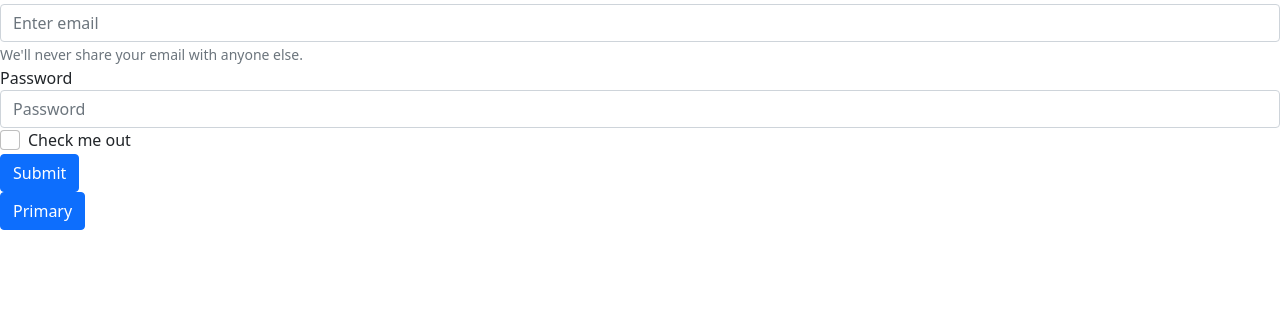
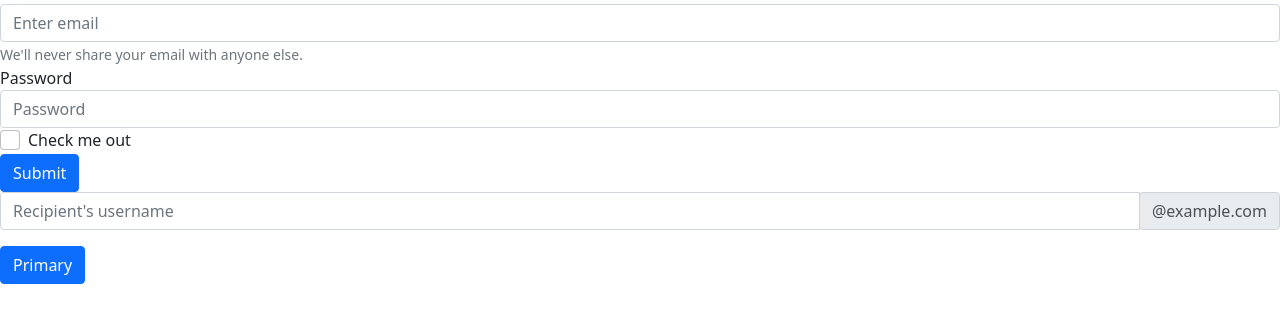
Before and after one commit to tmaygon609/gitFlow, a plain HTML site: page index.html in a window 1280 px wide. Shown: the part 76-398 px from the top of the page. Drawn offline with nearby package versions, Linux system fonts and the light colour scheme.

Commit message:
Creado input para prueba de una nueva feature

```diff
--- a/index.html
+++ b/index.html
@@ -54,6 +54,19 @@
       <button type="submit" class="btn btn-primary">Submit</button>
     </form>
 
+    <div class="input-group mb-3">
+      <input
+        type="text"
+        class="form-control"
+        placeholder="Recipient's username"
+        aria-label="Recipient's username"
+        aria-describedby="basic-addon2"
+      />
+      <div class="input-group-append">
+        <span class="input-group-text" id="basic-addon2">@example.com</span>
+      </div>
+    </div>
+
     <button type="button" class="btn btn-primary">Primary</button>
   </body>
 </html>
```
